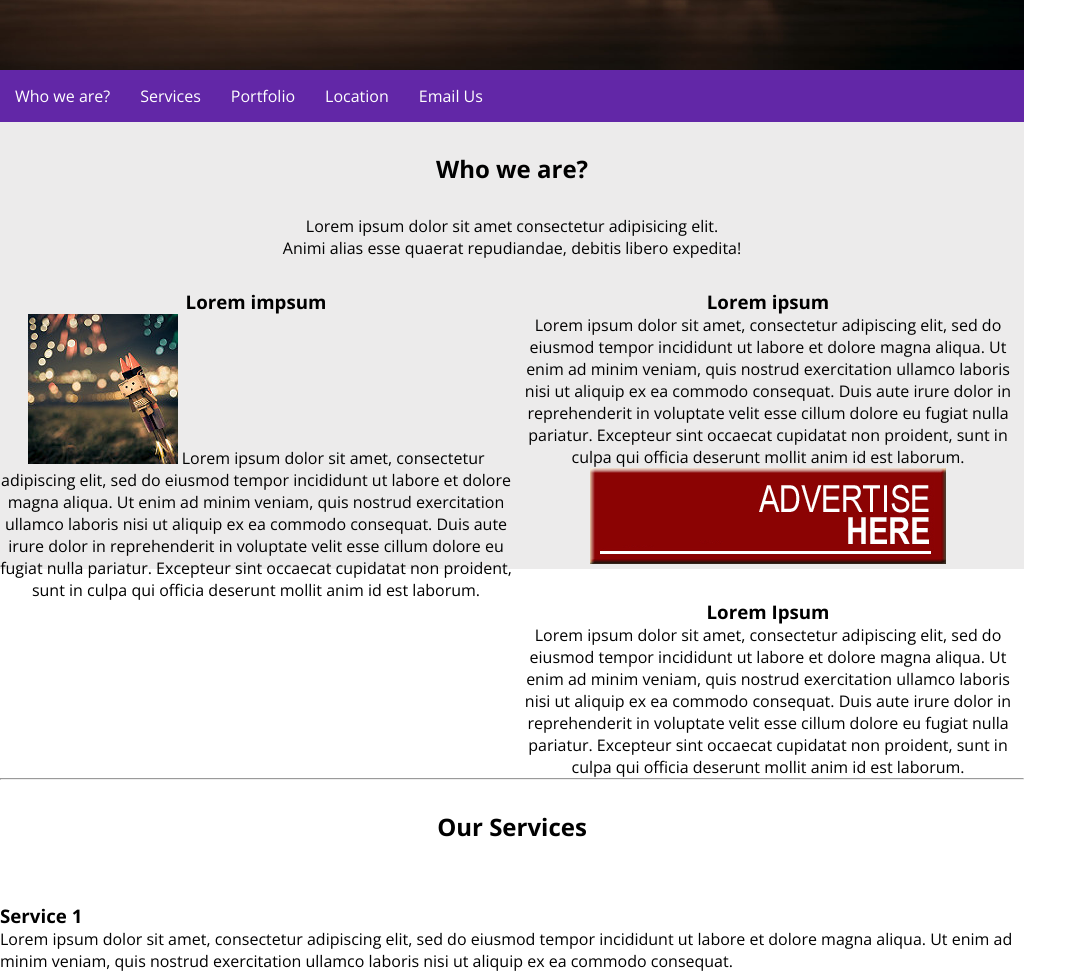
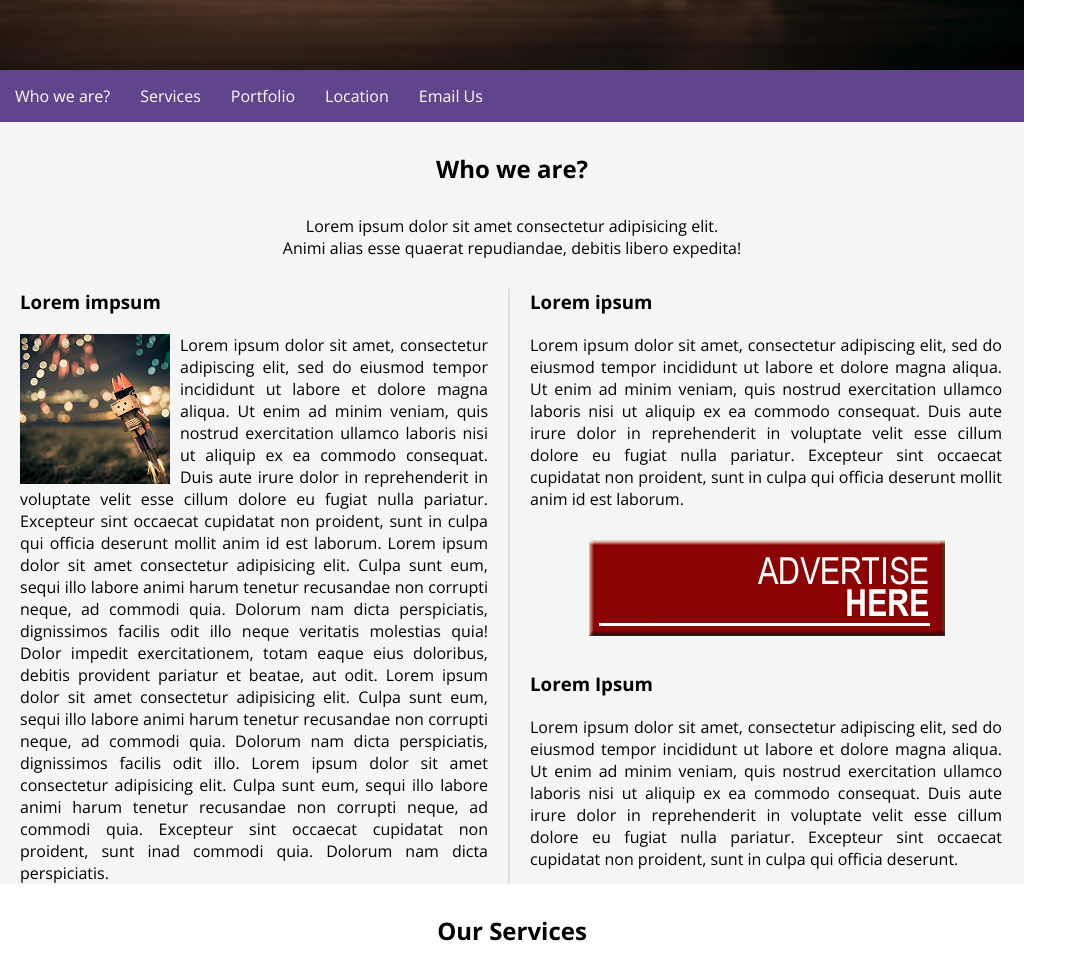
Before and after one commit to YaslokDev/Grupo4Entregable2, a plain HTML site: page index.html in a window 1280 px wide. Shown: the part 280-1260 px from the top of the page, without its empty margins (0-1087 px from the left). Drawn offline with nearby package versions, Linux system fonts and the light colour scheme.

Commit message:
whoweare completado

```diff
--- a/css/style.css
+++ b/css/style.css
@@ -39,7 +39,7 @@ nav {
   display: flex;
   justify-content: flex-end;
   width: 100%;
-  background: rgb(98, 39, 167);
+  background: #61458c;
 }
 
 nav ul {
@@ -61,9 +61,10 @@ nav ul li a {
 }
 
 #whoWeAre {
-  background: #ecebeb;
+  background: #f5f5f5;
   text-align: center;
   margin-top: 0;
+  overflow: auto;
 }
 
 article {
@@ -72,15 +73,41 @@ article {
 
 .articulo-izquierda {
   float: left;
-  width: 50%;
+  width: calc(50% - 2px);
+  border-right: 2px solid #e0e0e0;
+  padding-right: 15px;
+  box-sizing: border-box;
+}
+
+.articulo-izquierda img {
+  float: left;
+  margin-right: 10px;
 }
 
 .articulo-derecha1 {
   float: left;
   width: 50%;
+  margin-bottom: 30px;
 }
 
 .articulo-derecha2 {
   float: left;
+  width: calc(50% - 2px);
+  padding-left: 15px;
+  box-sizing: border-box;
   width: 50%;
 }
+
+.articulo-izquierda,
+.articulo-derecha1,
+.articulo-derecha2 {
+  text-align: justify;
+  padding: 0 20px;
+  box-sizing: border-box;
+}
+
+.articulo-izquierda h3,
+.articulo-derecha1 h3,
+.articulo-derecha2 h3 {
+  margin-bottom: 20px;
+}
--- a/index.html
+++ b/index.html
@@ -45,6 +45,15 @@
           dolor in reprehenderit in voluptate velit esse cillum dolore eu fugiat
           nulla pariatur. Excepteur sint occaecat cupidatat non proident, sunt in
           culpa qui officia deserunt mollit anim id est laborum.
+          Lorem ipsum dolor sit amet consectetur adipisicing elit. Culpa sunt eum, sequi illo labore animi harum tenetur
+          recusandae non corrupti neque, ad commodi quia. Dolorum nam dicta perspiciatis, dignissimos facilis odit illo
+          neque veritatis molestias quia! Dolor impedit exercitationem, totam eaque eius doloribus, debitis provident
+          pariatur et beatae, aut odit.
+          Lorem ipsum dolor sit amet consectetur adipisicing elit. Culpa sunt eum, sequi illo labore animi harum tenetur
+          recusandae non corrupti neque, ad commodi quia. Dolorum nam dicta perspiciatis, dignissimos facilis odit illo.
+          Lorem ipsum dolor sit amet consectetur adipisicing elit. Culpa sunt eum, sequi illo labore animi harum tenetur
+          recusandae non corrupti neque, ad commodi quia.
+          Excepteur sint occaecat cupidatat non proident, sunt inad commodi quia. Dolorum nam dicta perspiciatis.
         </p>
       </article>
       <article class="articulo-derecha1">
@@ -60,7 +69,7 @@
         </p>
       </article>
       <aside>
-        <img src="/img/ad.png" alt="Ad venta cerveza"><a href="https://www.sagardoa.eus/"></a>
+        <a href="https://www.sagardoa.eus/"><img src="/img/ad.png" alt="Ad venta cerveza"></a>
       </aside>
       <article class="articulo-derecha2">
         <h3>Lorem Ipsum</h3>
@@ -70,14 +79,12 @@
           veniam, quis nostrud exercitation ullamco laboris nisi ut aliquip ex ea
           commodo consequat. Duis aute irure dolor in reprehenderit in voluptate
           velit esse cillum dolore eu fugiat nulla pariatur. Excepteur sint
-          occaecat cupidatat non proident, sunt in culpa qui officia deserunt
-          mollit anim id est laborum.
+          occaecat cupidatat non proident, sunt in culpa qui officia deserunt.
         </p>
       </article>
 
     </section>
 
-    <hr>
     <section id="services">
       <h2>Our Services</h2>
       <article>
```
